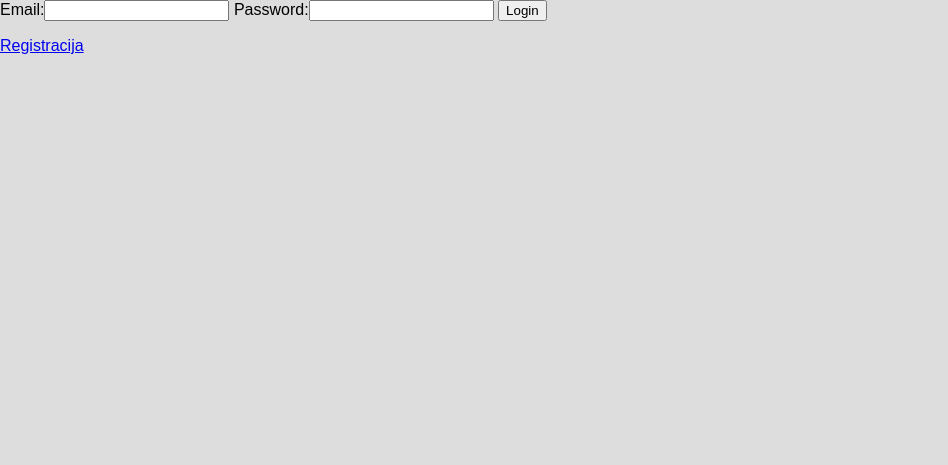
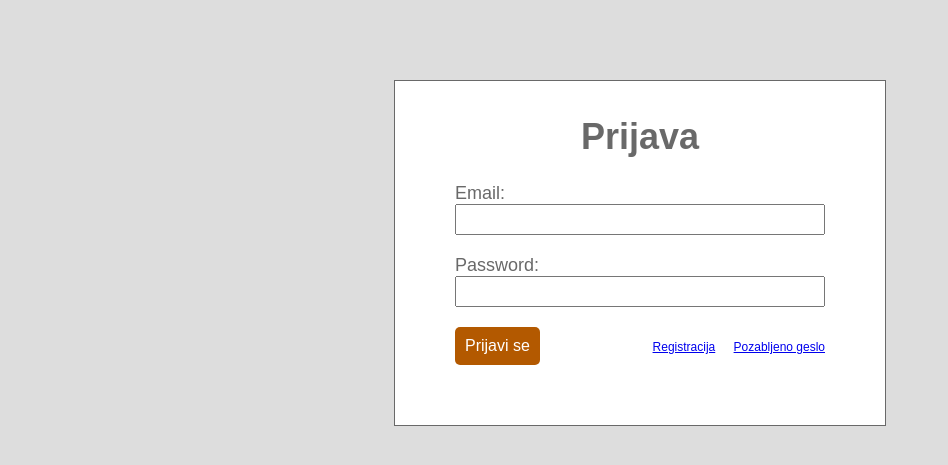
Before and after one commit to kustrun/TPO_Patronazna_Sluzba, a Django app: page /patronaza/ in a window 1280 px wide. Shown: the top 465 px of the page, without its empty margins (0-948 px from the left). Run offline with Django 3.2, Linux system fonts and the light colour scheme.

Commit message:
Popravljen login

```diff
--- a/TPO_app/templates/patronaza/login.html
+++ b/TPO_app/templates/patronaza/login.html
@@ -8,18 +8,26 @@
   </head>
 
   <body>
-	<div>
-	<form method='POST' action='#'>
-		{% csrf_token %}
-		{{ loginForm.as_table }}
-		<input type="submit" value="Login" />
-	</form>
-	<div class="error_message">
-		<p>
-			{{ errorMessage|linebreaksbr }}
-		</p>
-	</div>
-		<a href="{% url 'registracija' %}">Registracija</a>
+	<div class="centered form-panel">
+		<h1 class="centered-item centered-text">Prijava</h1>
+		<form class="centered-item" method='POST' action='#'>
+			{% csrf_token %}
+			{{ loginForm.as_table }}
+			<div class="login-btn-panel">
+				<input class="btn-submit" type="submit" value="Prijavi se" />
+				<div>
+					<a class="undecorated-text" href="{% url 'registracija' %}" style="margin-right:15px;">Registracija</a>
+					<a class="undecorated-text" href="{% url 'change_password' %}">Pozabljeno geslo</a>
+				</div>
+			</div>
+		</form>
+		{% if message|length > 0 %}
+		<div class="error-message centered-item centered-text">
+			<p class="no-margin">
+				{{ message|linebreaksbr }}
+			</p>
+		</div>
+		{% endif %}
 	</div>
   </body>
 </html>
```
